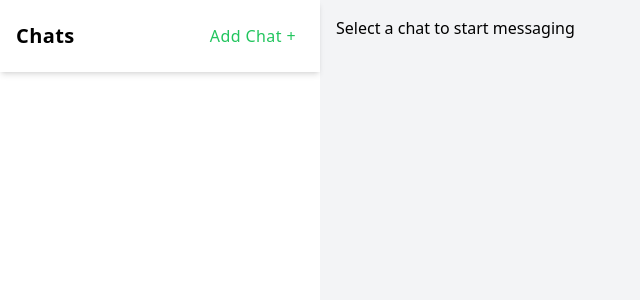
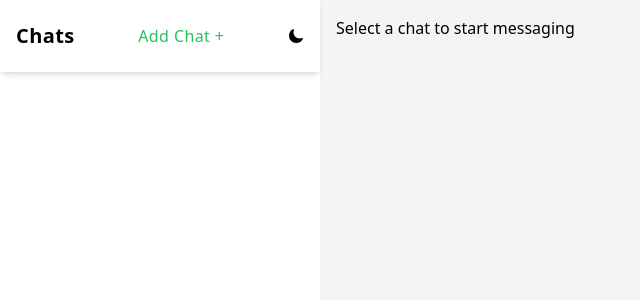
Before and after one commit to Deep512/chat-app-react, a React (Create React App) app: page / in a window 1280 px wide. Shown: the top 300 px of the page, without its empty margins (0-640 px from the left). Built offline with nearby package versions, Linux system fonts and the light colour scheme.

Commit message:
dark mode added

```diff
--- a/src/App.js
+++ b/src/App.js
@@ -10,6 +10,13 @@ const App = () => {
 
 	const handleSelectChat = (chatId) => {
 		setSelectedChatId(chatId)
+	}
+
+	const [dark, setDark] = React.useState(false)
+
+	const darkModeHandler = () => {
+		setDark(!dark)
+		document.body.classList.toggle("dark")
 	}
 
 	const handleAddChat = () => {
@@ -39,8 +46,10 @@ const App = () => {
 				selectedChatId={selectedChatId}
 				onSelectChat={handleSelectChat}
 				onAddChat={handleAddChat}
+				darkModeHandler={darkModeHandler}
+				dark={dark}
 			/>
-			<div className="flex-grow h-screen bg-gray-200">
+			<div className="flex-grow h-screen bg-gray-200 dark:bg-gray-700">
 				<ChatDisplay chat={selectedChat} handleAddMessage={handleAddMessage} />
 			</div>
 		</div>
--- a/src/components/ChatDisplay.js
+++ b/src/components/ChatDisplay.js
@@ -42,10 +42,10 @@ const ChatDisplay = ({ chat, handleAddMessage }) => {
 
 	return (
 		<>
-			<div className=" sticky top-0 bg-white shadow-md flex items-center">
-				<h1 className="p-5 text-xl font-bold">{chat.name}</h1>
+			<div className=" sticky top-0 bg-white dark:bg-gray-700 shadow-md dark:shadow-gray-900 flex items-center">
+				<h1 className="p-5 text-xl font-bold dark:text-white">{chat.name}</h1>
 			</div>
-			<div className="p-4 flex flex-col h-full tracking-wide bg-gray-200">
+			<div className="p-4 flex flex-col h-full tracking-wide bg-gray-200 dark:bg-gray-800">
 				<div className="flex flex-col overflow-y-auto p-2 h-full items-end">
 					{chat?.messages?.map((message) => (
 						<div
--- a/src/components/Sidebar.js
+++ b/src/components/Sidebar.js
@@ -1,16 +1,32 @@
 // src/components/Sidebar.js
 import React from "react"
+import { IoSunny, IoMoon } from "react-icons/io5"
 
-const Sidebar = ({ chats, selectedChatId, onSelectChat, onAddChat }) => {
+const Sidebar = ({
+	chats,
+	selectedChatId,
+	onSelectChat,
+	onAddChat,
+	darkModeHandler,
+	dark,
+}) => {
 	return (
-		<div className="h-screen w-1/4 tracking-wide bg-white">
-			<div className=" p-4 sticky top-0 bg-white shadow-md flex items-center justify-between sm: flex-col lg:flex-row">
-				<h1 className=" text-xl font-bold">Chats</h1>
+		<div className="h-screen w-1/4 tracking-wide bg-white dark:bg-[#111B21]">
+			<div className=" p-4 sticky top-0 bg-white shadow-md dark:shadow-black flex items-center justify-between sm: flex-col lg:flex-row dark:bg-[#111B21]">
+				<h1 className=" text-xl font-bold dark:text-white">Chats</h1>
 				<button
 					className="text-green-500 p-2 hover:opacity-70 transition-all ease-in-out rounded-full"
 					onClick={onAddChat}
 				>
 					Add Chat +
+				</button>
+				<button onClick={() => darkModeHandler()} className="dark:text-white">
+					{
+						dark && <IoSunny /> // render sunny when dark is true
+					}
+					{
+						!dark && <IoMoon /> // render moon when dark is false
+					}
 				</button>
 			</div>
 			<div className="max-h-screen overflow-scroll">
@@ -18,9 +34,11 @@ const Sidebar = ({ chats, selectedChatId, onSelectChat, onAddChat }) => {
 					{chats?.map((chat) => (
 						<li
 							key={chat.id}
-							className={`p-6 cursor-pointer border-[0.5px] border-gray-200 ${
-								selectedChatId === chat.id ? "bg-gray-300" : "bg-white"
-							} hover:bg-gray-200 transition-all ease-in-out`}
+							className={`p-6 cursor-pointer border-[0.5px] border-gray-200 dark:bg-[#111B21] dark:text-white dark:border-gray-700 ${
+								selectedChatId === chat.id
+									? "bg-gray-300 dark:bg-gray-500"
+									: "bg-white"
+							} hover:bg-gray-200 dark:hover:bg-gray-400 transition-all ease-in-out`}
 							onClick={() => onSelectChat(chat.id)}
 						>
 							{chat.name}
--- a/tailwind.config.js
+++ b/tailwind.config.js
@@ -1,6 +1,7 @@
 /** @type {import('tailwindcss').Config} */
 module.exports = {
 	content: ["./src/**/*.{js,jsx,ts,tsx}"],
+	darkMode: "class",
 	theme: {
 		extend: {},
 	},
```
